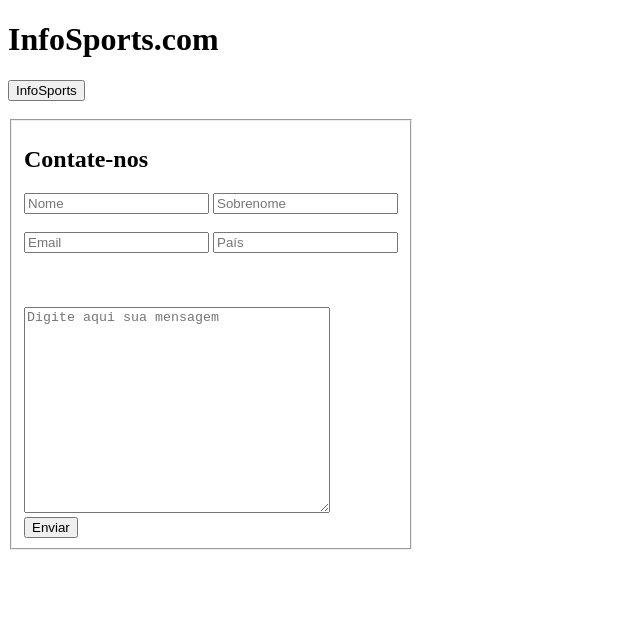
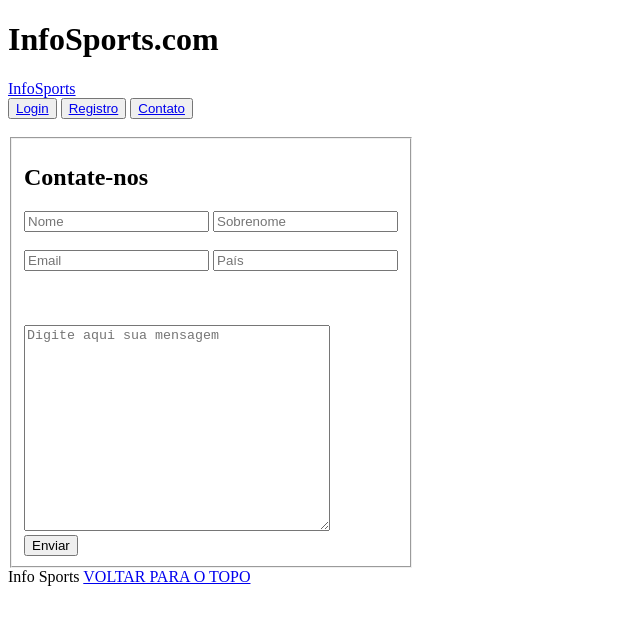
Before and after one commit to jhonatans/infoSports, a plain HTML site: page Sprint 2/HTML/contato.html in a window 1280 px wide. Shown: the whole page, without its empty margins (0-640 px from the left). Drawn offline with Linux system fonts and the light colour scheme.

Commit message:
Inserção footer + navbar na página de contato

```diff
--- a/Sprint 2/HTML/contato.html
+++ b/Sprint 2/HTML/contato.html
@@ -7,8 +7,14 @@
 </head>
 <body>
     <header>
-    <h1>InfoSports.com</h1>
-    <button>InfoSports</button>
+        <h1>InfoSports.com</h1>
+
+        <a class="logo" href="index.html">InfoSports</a>
+        <div class="headerBtnGroup">
+        <button class="navBtn"><a href="login.html">Login</a></button>
+        <button class="navBtn"><a href="registro.html">Registro</a></button>
+        <button class="navBtn"><a href="contato.html">Contato</a></button>
+        </div>
     </header>
 
     <div class="container">
@@ -33,5 +39,9 @@
         </form>
       </div>
 
+    <footer class="footer">
+        <span>Info Sports</span>
+        <a href="#backToTop" class="footerAnchor">VOLTAR PARA O TOPO</a>
+    </footer>
 </body>
 </html>
```
